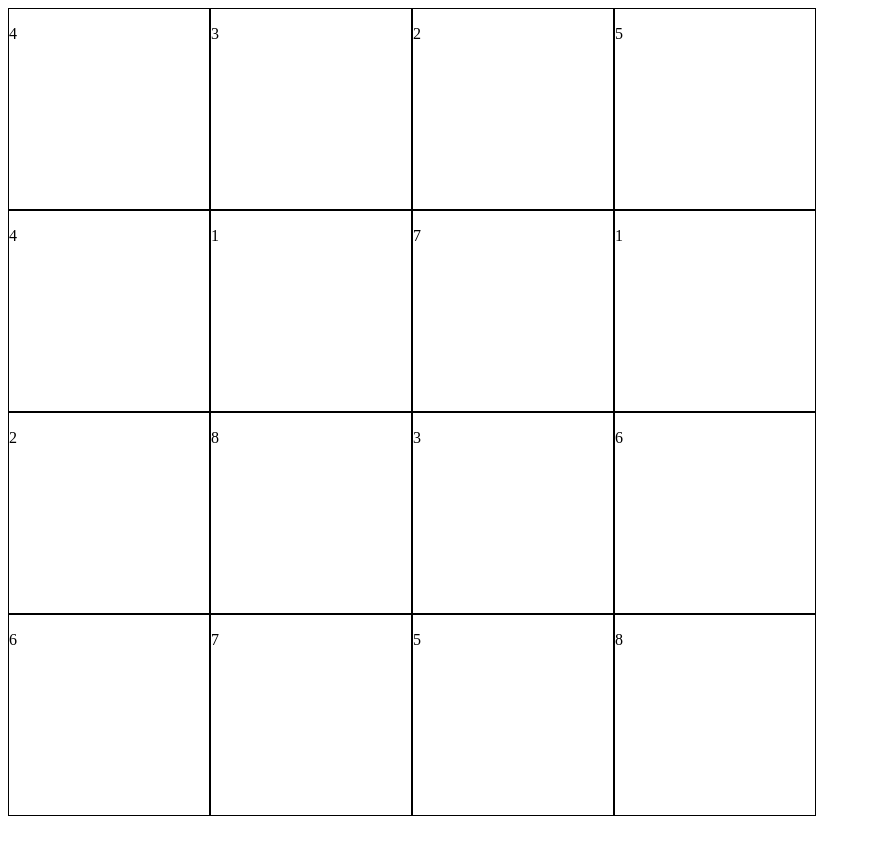
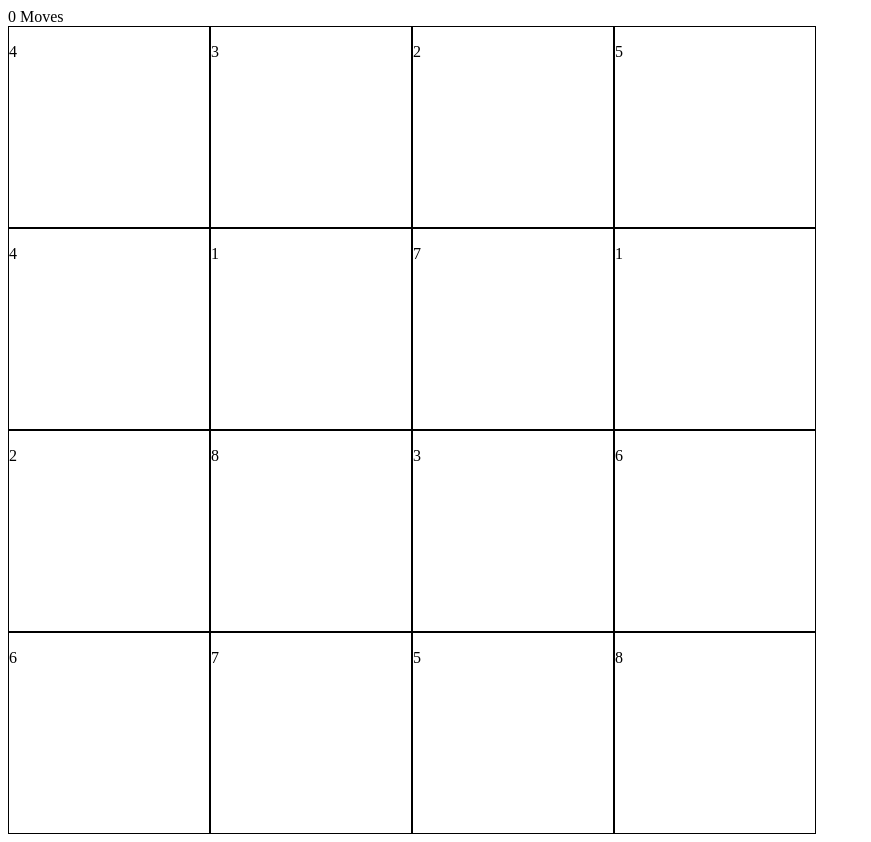
Before and after one commit to sbkammann/Memory-Game, a plain HTML site: page index.html in a window 1280 px wide. Shown: the whole page, without its empty margins (0-871 px from the left). Drawn offline with Linux system fonts and the light colour scheme.

Commit message:
feat: Add moves counter

```diff
--- a/index.html
+++ b/index.html
@@ -7,10 +7,12 @@
     <!-- Place favicon.icon and apple-touch-icon.png in the root directory
     <link rel="shortcut icon" href="favicon.ico" type="image/vnd.microsoft.icon"> -->
     <link rel="stylesheet" href="css/app.css" type="text/css">
-
   </head>
   <body>
+    <span id="movesCounter" class="moves">0<span>
+    <span class="moves">Moves</span>
     <div id="parent"><div>
+
     <script src="js/app.js"></script>
   </body>
 </html>
```
